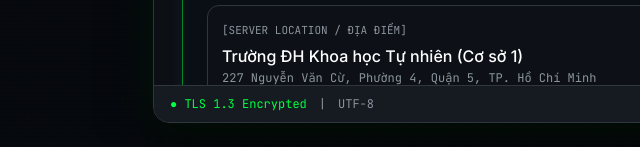
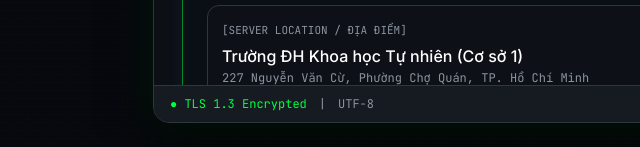
Before and after one commit to DANNOSIUCUTE/Invitation_graduation_ceramony, a plain HTML site: page index.html in a window 1280 px wide. Shown: the part 650-797 px from the top of the page, 103-743 px from the left. Drawn offline with nearby package versions, Linux system fonts and the light colour scheme.

Commit message:
Update location address and Google Maps URL

```diff
--- a/index.html
+++ b/index.html
@@ -385,8 +385,8 @@
 
       // Địa điểm & Link Google Maps:
       locationTitle: "Trường ĐH Khoa học Tự nhiên (Cơ sở 1)",
-      locationAddress: "227 Nguyễn Văn Cừ, Phường 4, Quận 5, TP. Hồ Chí Minh",
-      googleMapsUrl: "https://maps.google.com/?q=227+Nguyen+Van+Cu,+Quan+5,+Ho+Chi+Minh",
+      locationAddress: "227 Nguyễn Văn Cừ, Phường Chợ Quán, TP. Hồ Chí Minh",
+      googleMapsUrl: "https://maps.app.goo.gl/hASiy4W19V8UowVf7",
 
       // Số điện thoại liên hệ của bạn:
       phoneDisplay: "0383640250",
```
